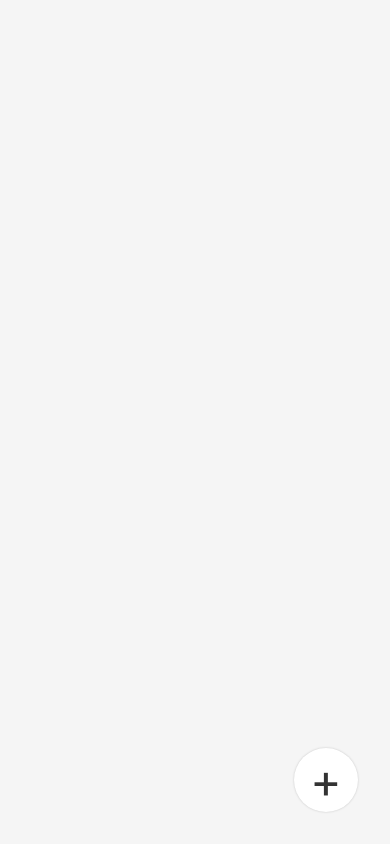
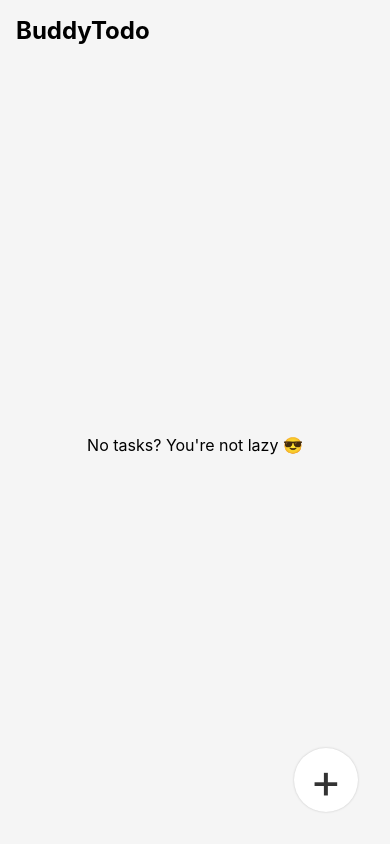
Before and after one commit to jobsteven/BuddyTodo, a React Native app: screen / in a window 390 px wide. Built offline with nearby package versions, Linux system fonts and the light colour scheme.

Commit message:
feat: add app title and no todos situation

```diff
--- a/pages/Todos.tsx
+++ b/pages/Todos.tsx
@@ -1,5 +1,5 @@
 import { memo, useEffect, useRef } from "react";
-import { FlatList, StyleSheet, View } from "react-native";
+import { FlatList, StyleSheet, Text, View } from "react-native";
 import TodoItem from "../components/TodoItem";
 import useAppStore from "../stores/useAppStore";
 
@@ -23,15 +23,16 @@ function Todos() {
 
     return (
         <View style={styles.screen}>
-            <FlatList
-                ref={flatListRef}
-                style={styles.list}
-                data={sortedTodos}
-                renderItem={({ item }) => <TodoItem todo={item} />}
-                keyExtractor={(item) => item.id || ""}
-                showsVerticalScrollIndicator={false}
-                contentContainerStyle={styles.listContent}
-            />
+            <View style={styles.header}>
+                <Text style={styles.header_title}>BuddyTodo</Text>
+            </View>
+            {todos.length > 0 ? (
+                <FlatList data={sortedTodos} renderItem={({ item }) => <TodoItem todo={item} />} keyExtractor={(item) => item.id || ""} style={styles.list} />
+            ) : (
+                <View style={styles.no_todo_container}>
+                    <Text style={styles.no_todo_text}>No tasks? You're not lazy 😎</Text>
+                </View>
+            )}
         </View>
     );
 }
@@ -41,12 +42,27 @@ const styles = StyleSheet.create({
         flex: 1,
         padding: 16,
     },
+    header: {
+        marginBottom: 16,
+    },
+    header_title: {
+        fontSize: 24,
+        fontWeight: "bold",
+    },
     list: {
         flex: 1,
     },
     listContent: {
         paddingBottom: 64,
     },
+    no_todo_container: {
+        flex: 1,
+        justifyContent: "center",
+        alignItems: "center",
+    },
+    no_todo_text: {
+        fontSize: 16,
+    },
 });
 
 export default memo(Todos);
```
